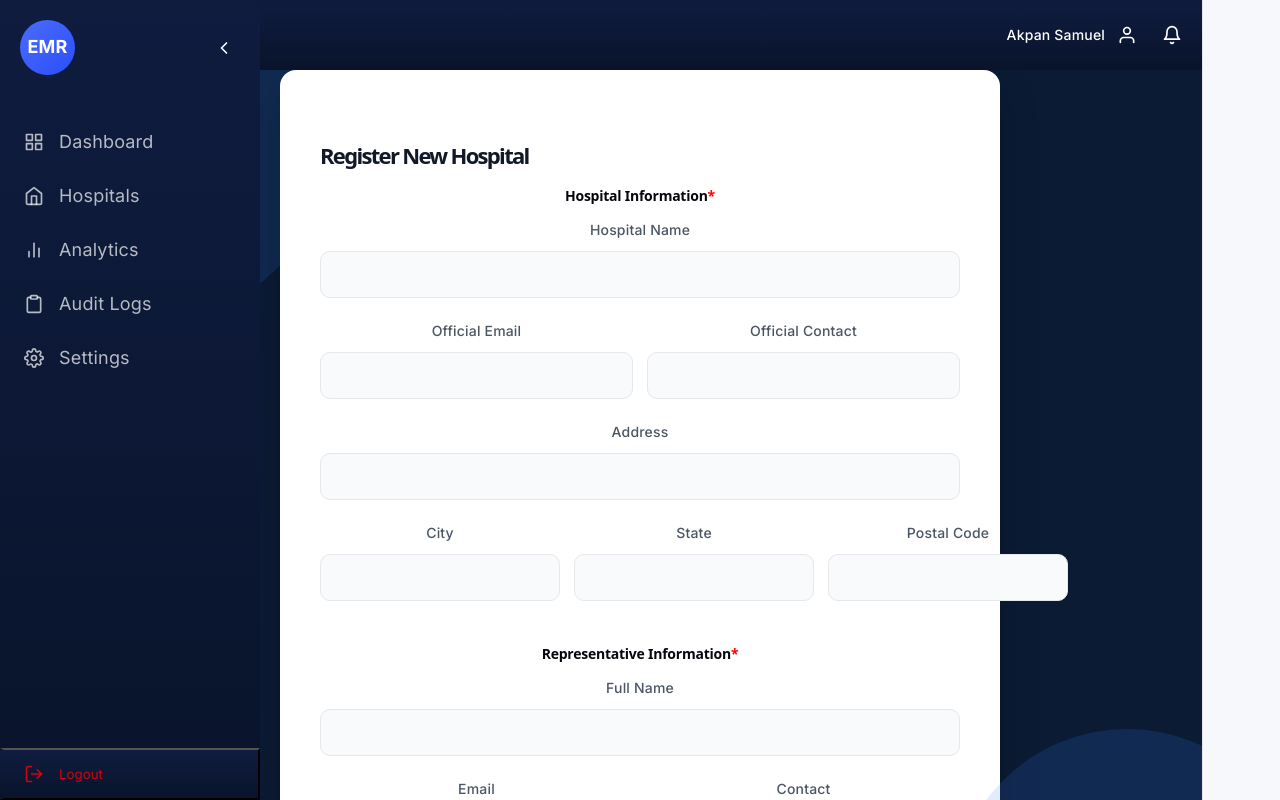
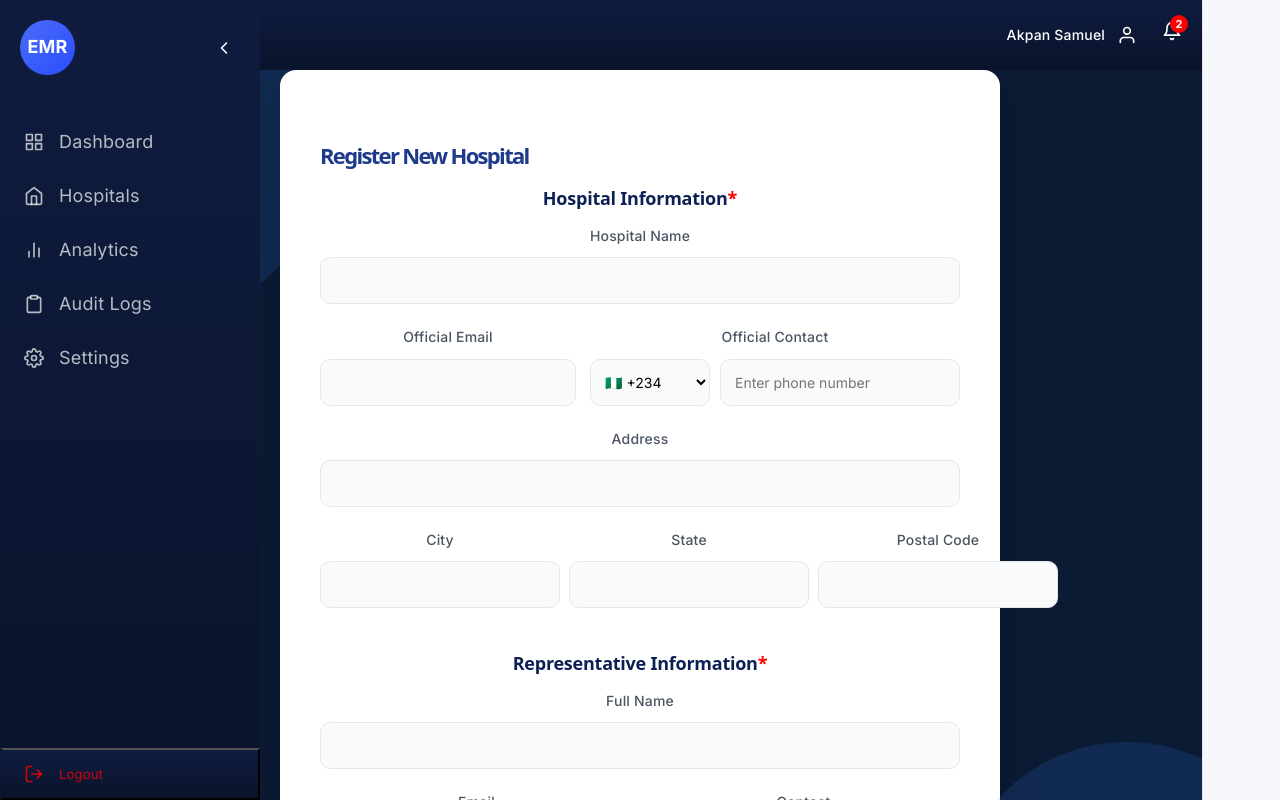
Before and after one commit to Jganyo-dotcom/MistVaultCtrlCtreate, a React (Vite) app: page /add-hospital in a window 1280 px wide. Built offline with nearby package versions, Linux system fonts and the light colour scheme; sample sign-in values are in the browser's storage.

Commit message:
notification bar added

```diff
--- a/package.json
+++ b/package.json
@@ -9,10 +9,11 @@
     "preview": "vite preview"
   },
   "dependencies": {
-    "lucide-react": "^1.8.0",
+    "lucide-react": "^1.14.0",
     "react": "^18.2.0",
     "react-dom": "^18.2.0",
     "react-icons": "^5.6.0",
+    "react-phone-input-2": "^2.15.1",
     "react-router-dom": "^6.8.0",
     "recharts": "^2.10.0"
   },
--- a/src/components/Navbar.jsx
+++ b/src/components/Navbar.jsx
@@ -1,22 +1,73 @@
+import { useState } from "react";
 import { FiBell, FiUser, FiMenu } from "react-icons/fi";
 import "../styles/Navbar.css";
 
 export default function Navbar({ toggleSidebar, isMobile }) {
+
+  const [showNotifications, setShowNotifications] = useState(false);
+
+  const notifications = [
+    {
+      id: 1,
+      message: "Sunrise Clinic sent an email"
+    },
+    {
+      id: 2,
+      message: "Amazing Grace Hospital is inactive"
+    }
+  ];
+
   return (
     <div className="navbar">
-      {/* Hamburger - Only on Mobile */}
+
+      {/* Hamburger */}
       {isMobile && (
         <FiMenu className="menu-icon" onClick={toggleSidebar} />
       )}
 
       {/* Right */}
       <div className="navbar-actions">
+
+        {/* User */}
         <div className="user-info">
           <span>Akpan Samuel</span>
           <FiUser className="icon" />
         </div>
 
-        <FiBell className="icon" />
+        {/* Notification */}
+        <div className="notification-wrapper">
+
+          <FiBell
+            className="icon bell-icon"
+            onClick={() =>
+              setShowNotifications(!showNotifications)
+            }
+          />
+
+          {/* Notification Badge */}
+          <span className="notification-badge">
+            {notifications.length}
+          </span>
+
+          {/* Dropdown */}
+          {showNotifications && (
+            <div className="notification-dropdown">
+
+              <h4>Notifications</h4>
+
+              {notifications.map((note) => (
+                <div
+                  key={note.id}
+                  className="notification-item"
+                >
+                  {note.message}
+                </div>
+              ))}
+
+            </div>
+          )}
+
+        </div>
       </div>
     </div>
   );
--- a/src/pages/AddHospital.jsx
+++ b/src/pages/AddHospital.jsx
@@ -30,6 +30,7 @@ export function AddHospital() {
   const [formData, setFormData] = useState({
     name: "",
     email: "",
+    contactCode: "+234",
     contact: "",
     address: "",
     city: "",
@@ -37,6 +38,7 @@ export function AddHospital() {
     postalCode: "",
     representative: "",
     repEmail: "",
+    repContactCode: "+234",
     repContact: ""
   });
 
@@ -154,10 +156,12 @@ export function AddHospital() {
                 onChange={handleChange}
                 error={errors.email}
               />
-              <Input
+              <PhoneInput
                 label="Official Contact"
-                name="contact"
-                value={formData.contact}
+                codename="contactCode"
+                codeValue={formData.contactCode}
+                phoneName="contact"
+                phoneValue={formData.contact}
                 onChange={handleChange}
                 error={errors.contact}
               />
@@ -219,8 +223,10 @@ export function AddHospital() {
               />
               <Input
                 label="Contact"
-                name="repContact"
-                value={formData.repContact}
+                codeName="repContactCode"
+                codeValue={formData.repContactCode}
+                phoneName="repContact"
+                phoneValue={formData.repContact}
                 onChange={handleChange}
                 error={errors.repContact}
               />
@@ -250,6 +256,45 @@ export function AddHospital() {
   );
 }
 
+const PhoneInput = ({
+  label,
+  codeName,
+  codeValue,
+  phoneName,
+  phoneValue,
+  onChange,
+  error
+  }) => (
+    <div className={`input-group ${error ? "has-error" : ""}`}>
+      <label>{label}</label>
+      <div className="phone-input-wrapper">
+         <select
+        name={codeName}
+        value={codeValue}
+        onChange={onChange}
+        className="country-code"
+      >
+        <option value="+234">🇳🇬 +234</option>
+        <option value="+233">🇬🇭 +233</option>
+        <option value="+1">🇺🇸 +1</option>
+        <option value="+44">🇬🇧 +44</option>
+        <option value="+91">🇮🇳 +91</option>
+
+      </select>
+      <input
+        type="tel"
+        name={phoneName}
+        value={phoneValue}
+        onChange={onChange}
+        placeholder="Enter phone number"
+        className={error ? "invalid" : ""}
+      />
+      </div>
+       {error && <span className="error-text">{error}</span>}
+
+    </div>
+  );
+
 const Input = ({ label, name, value, onChange, error, heading }) => (
   <div className={`input-group ${error ? "has-error" : ""}`}>
     <label htmlFor={name} className={heading ? "field-heading" : undefined}>
--- a/src/pages/SignIn.jsx
+++ b/src/pages/SignIn.jsx
@@ -1,10 +1,12 @@
 import { useEffect, useState } from "react";
 import { useNavigate } from "react-router-dom";
+import { Eye, EyeOff } from "lucide-react";
 import "../styles/SignIn.css";
 
 function SignIn() {
   const [email, setEmail] = useState("");
   const [password, setPassword] = useState("");
+  const [showPassword, setShowPassword] = useState(false);
   const navigate = useNavigate();
 
   useEffect(() => {
@@ -43,12 +45,21 @@ function SignIn() {
 
           <div className="form-group">
             <label>Password</label>
-            <input
-              type="password"
+            <div className="password-wrapper">
+              <input
+              type={showPassword ? "text" : "password"}
               placeholder="Enter your password"
               value={password}
               onChange={(e) => setPassword(e.target.value)}
             />
+            <button
+               type="button"
+               className="eye-btn"
+               onClick={() => setShowPassword(!showPassword)}
+              >
+                {showPassword ? <EyeOff size={18} /> : <Eye size={18} />}
+              </button>
+            </div>
           </div>
 
           <p className="forgot-password">Forgot password?</p>
--- a/src/styles/AddHospital.css
+++ b/src/styles/AddHospital.css
@@ -83,9 +83,10 @@
 }
 
 .section h2 {
-  font-size: 14px;
-  font-weight: 600;
-  margin-bottom: 12px;
+  font-size: 18px;
+  font-weight: 700;
+  margin-bottom: 14px;
+  color: #0c2056;
 }
 
 .section h2 span {
@@ -120,6 +121,7 @@
   outline: none;
   transition: border-color 0.2s ease, box-shadow 0.2s ease;
   background: #f8fafc;
+  color: #000;
 }
 
 .input-group input:focus {
@@ -155,7 +157,7 @@
 .grid-3 {
   display: grid;
   grid-template-columns: 1fr 1fr 1fr;
-  gap: 14px;
+  gap: 9px;
 }
 
 /* BUTTON */
@@ -199,6 +201,34 @@
   animation: spin 0.8s linear infinite;
 }
 
+.title {
+  text-align: center;
+  font-size: 22px;
+  font-weight: 600;
+  margin-bottom: 25px;
+  color: #1e3a8a;
+}
+
+.phone-input-wrapper {
+  display: flex;
+  gap: 10px;
+}
+
+.country-code {
+  width: 120px;
+  border: 1px solid #e5e7eb;
+  border-radius: 10px;
+  padding: 0 10px;
+  background: #f8fafc;
+  outline: none;
+  font-size: 14px;
+  color: #000;
+}
+
+.phone-input-wrapper input {
+  flex: 1;
+}
+
 @keyframes spin {
   to { transform: rotate(360deg); }
 }
--- a/src/styles/Navbar.css
+++ b/src/styles/Navbar.css
@@ -92,3 +92,79 @@
     font-size: 16px;
   }
 }
+
+/* Notification */
+.notification-wrapper {
+  position: relative;
+}
+
+/* Bell */
+.bell-icon {
+  position: relative;
+}
+
+/* Badge */
+.notification-badge {
+  position: absolute;
+  top: -6px;
+  right: -6px;
+  background: red;
+  color: white;
+  width: 18px;
+  height: 18px;
+  border-radius: 50%;
+  font-size: 11px;
+  display: flex;
+  align-items: center;
+  justify-content: center;
+  font-weight: bold;
+}
+
+/* Dropdown */
+.notification-dropdown {
+  position: absolute;
+  top: 40px;
+  right: 0;
+  width: 280px;
+  background: white;
+  border-radius: 10px;
+  box-shadow: 0 10px 30px rgba(0,0,0,0.15);
+  padding: 15px;
+  z-index: 1000;
+  animation: fadeIn 0.2s ease;
+}
+
+/* Title */
+.notification-dropdown h4 {
+  margin-bottom: 12px;
+  color: #0f1c3f;
+  font-size: 15px;
+}
+
+/* Item */
+.notification-item {
+  padding: 12px;
+  border-radius: 8px;
+  background: #f8fafc;
+  margin-bottom: 10px;
+  color: #111827;
+  font-size: 14px;
+  transition: 0.2s;
+}
+
+.notification-item:hover {
+  background: #e2e8f0;
+}
+
+/* Animation */
+@keyframes fadeIn {
+  from {
+    opacity: 0;
+    transform: translateY(-8px);
+  }
+
+  to {
+    opacity: 1;
+    transform: translateY(0);
+  }
+}
--- a/src/styles/SignIn.css
+++ b/src/styles/SignIn.css
@@ -66,6 +66,7 @@
   border: 1px solid #ccc;
   border-radius: 5px;
   background-color: #ffffff !important;
+  color: #000;
 }
 
 /* Forgot password */
@@ -89,6 +90,29 @@
 
 .signin-btn:hover {
   background: #162c6b;
+}
+
+.password-wrapper {
+  position: relative;
+  display: flex;
+  align-items: center;
+}
+
+.password-wrapper input {
+  width: 100%;
+  padding-right: 40px;
+}
+
+.eye-btn {
+  position: absolute;
+  right: 10px;
+  background: transparent;
+  border: none;
+  cursor: pointer;
+  color: #000;
+  display: flex;
+  align-items: center;
+  justify-content: center;
 }
 
 /* Responsive */
```
Also changed, not shown: 1 other file (tests, documents, lock files or other folders).
